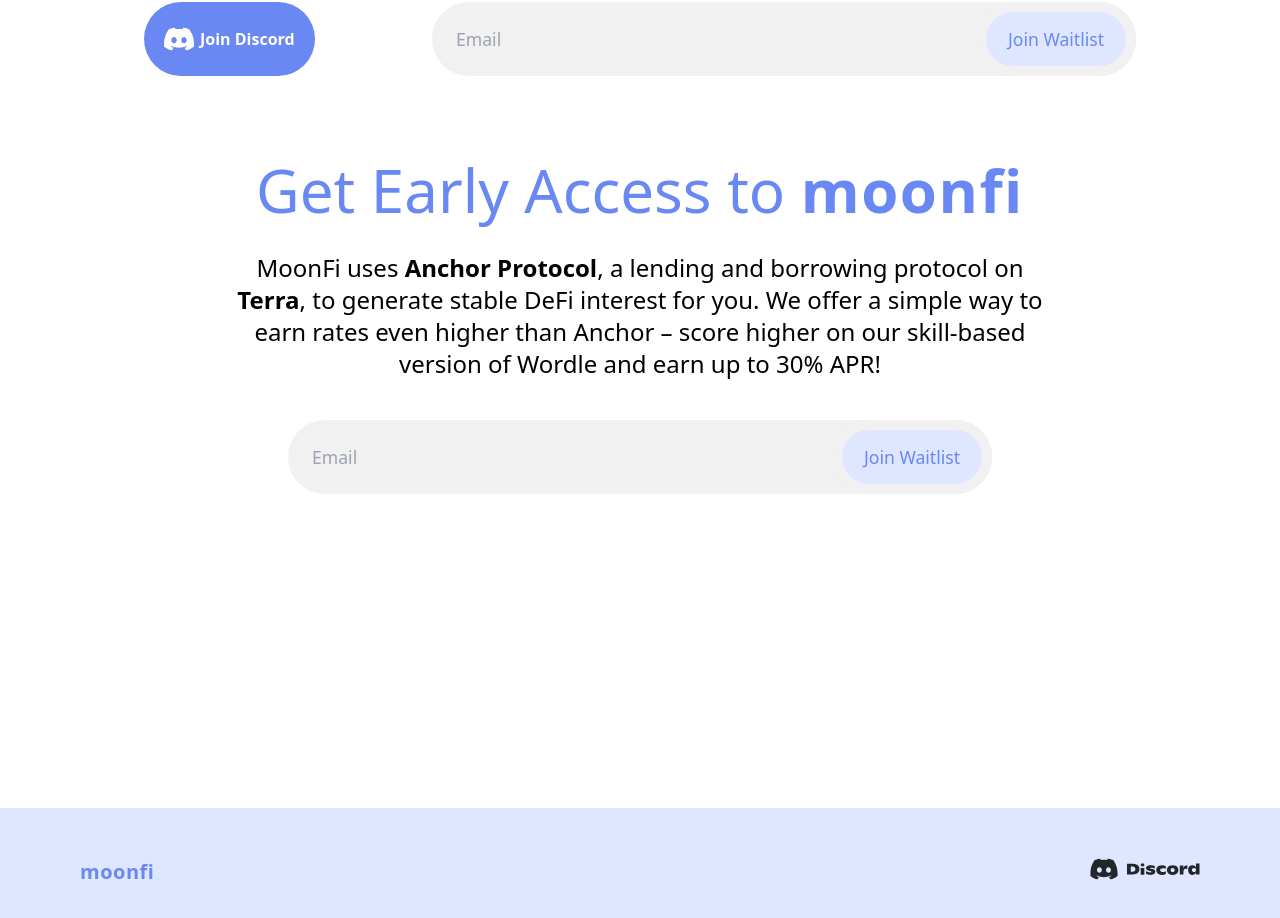
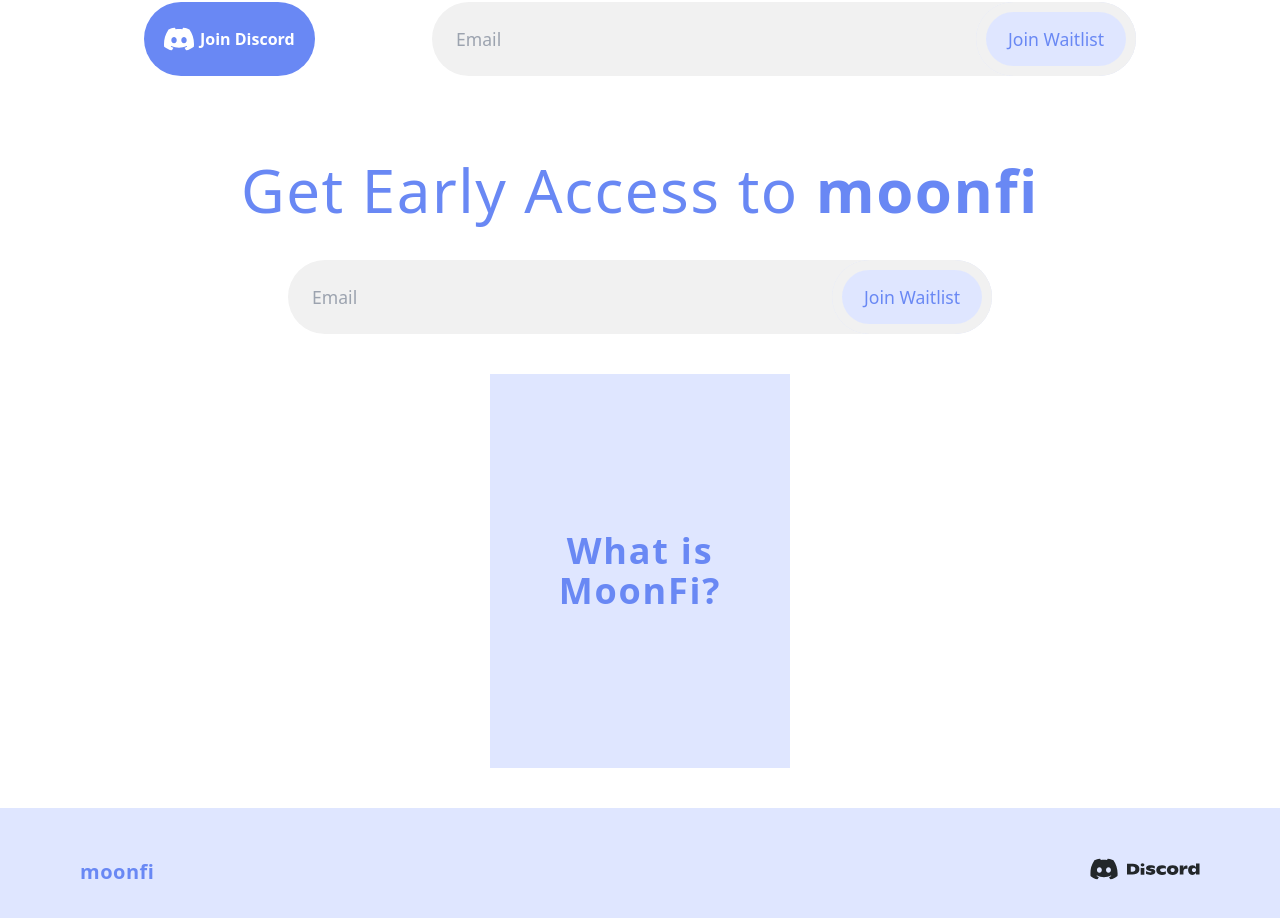
Before and after one commit to moonfi-dev/landing, a Next.js app: page / in a window 1280 px wide. Shown: the part 664-1582 px from the top of the page. Built offline with nearby package versions, Linux system fonts and the light colour scheme.

Commit message:
add card flip, fix formatting for smaller screen

```diff
--- a/next.config.js
+++ b/next.config.js
@@ -1,12 +1,10 @@
 /** @type {import('next').NextConfig} */
 module.exports = {
-  basePath: '/landing',
-  assetPrefix: '/landing/',
   env: {
     companyName: 'moonfi',
     AIRTABLE_API_KEY: 'keyFAXO0VtU5TJJps',
     AIRTABLE_BASE_KEY: 'appkVPmuqkHjI60sy',
-    DISCORD_INVITE: 'https://discord.com/',
+    DISCORD_INVITE: 'https://discord.gg/AY85vWmgev',
   },
   images: {
     loader: 'akamai',
--- a/package.json
+++ b/package.json
@@ -2,7 +2,7 @@
   "private": true,
   "scripts": {
     "dev": "next dev",
-    "build": "next build",
+    "build": "next build && next export",
     "start": "next start"
   },
   "dependencies": {
@@ -12,13 +12,13 @@
     "next": "latest",
     "next-seo": "^5.4.0",
     "react": "^17.0.2",
+    "react-card-flip": "^1.1.5",
     "react-dom": "^17.0.2"
   },
   "devDependencies": {
     "@types/node": "17.0.4",
     "@types/react": "17.0.38",
     "autoprefixer": "^10.4.0",
-    "babel-plugin-transform-define": "^2.0.1",
     "postcss": "^8.4.5",
     "prettier": "^2.5.1",
     "prettier-plugin-tailwindcss": "^0.1.1",
--- a/pages/_app.tsx
+++ b/pages/_app.tsx
@@ -33,7 +33,7 @@
                 }}
                 canonical={url}
             />
-            <Component {...pageProps} />
+            <Component {...pageProps} canonical={url} key={url} />
         </>
     )
 }
--- a/pages/index.tsx
+++ b/pages/index.tsx
@@ -3,7 +3,9 @@
 import Link from 'next/link'
 import Image from 'next/image'
 
-import React, { forwardRef, useRef } from 'react'
+import React, { useState, forwardRef, useRef } from 'react'
+import ReactCardFlip from 'react-card-flip';
+import * as CSS from 'csstype';
 
 import { Navbar } from '../components/Navbar'
 import { Footer } from '../components/Footer'
@@ -12,6 +14,13 @@
 import { Waitlist } from '../components/Waitlist'
 
 const Home: NextPage = () => {
+  const [isFlipped, setFlipped] = useState(false);
+
+  interface Style extends CSS.Properties, CSS.PropertiesHyphen {}
+  const cardContainerStyle: Style = {
+    'flex-grow': 1,
+  };
+
   return (
     <div className="bg-white min-h-screen flex flex-col">
       <Head>
@@ -24,7 +33,7 @@
           <Navbar />
           <div className="grow flex flex-col items-center justify-between justify-items-stretch text-center lg:px-36 px-12 pb-5">
             <Header />
-            <div className="flex flex-row sm:w-full justify-between justify-items-stretch lg:mb-10 md:mb-8 mb-2">
+            <div className="flex flex-row sm:w-full justify-between justify-items-stretch lg:mb-10 md:mb-8 mb-2 mt-5">
               <Link href={process.env.DISCORD_INVITE!}>
                   <a className='md:flex hidden g:w-auto px-5 py-2 rounded-full bg-main-color text-white font-semibold items-center justify-center'>
                     <Image className="flex" src="/discordLogo.svg" height={30} width={30} />
@@ -40,16 +49,36 @@
           </div>
         </div>
         <div className="h-screen flex flex-col">
-          <div id="#waitlist-page" className="m-auto items-center justify-center text-center lg:px-56 md:px-48 sm:px-36 px-12 pt-6">
-            <h1 className="lg:text-6xl text-4xl text-main-color mb-8">
-              Get Early Access to <span className="font-bold tracking-wide">{process.env.companyName}</span>
+          <div id="#waitlist-page" className="shrink m-auto items-center justify-center text-center lg:px-56 md:px-48 sm:px-36 px-12 pt-6">
+            <h1 className="lg:text-6xl text-4xl text-main-color tracking-wide">
+              Get Early Access to <span className="font-bold">{process.env.companyName}</span>
             </h1>
-            <p className="lg:text-2xl md:text-xl text-md">
-              MoonFi uses <a className="font-bold" href="https://www.anchorprotocol.com/" target="_blank" rel="noopener noreferrer">Anchor Protocol</a>, a lending and borrowing protocol on <a className="font-bold" href="https://www.terra.money/" target="_blank" rel="noopener noreferrer">Terra</a>, to generate stable DeFi interest for you. We offer a simple way to earn rates even higher than Anchor – score higher on our skill-based version of Wordle and earn up to 30% APR!
-            </p>
           </div>
-          <div className="flex-1 mx-auto mt-10 grow">
+          <div className="shrink mx-auto my-10">
             <Waitlist/>
+          </div>
+          <div className="flex-1 glow flex flex-col mb-10">
+            <ReactCardFlip
+              containerStyle={{
+                'flex': 1,
+                'flex-grow': 1,
+                'margin': 'auto',
+                'max-width': '400px',
+                'min-width': '300px',
+                'background-color': 'var(--secondary-color)',
+              }}
+              flipSpeedBackToFront={0.5} flipSpeedFrontToBack={0.5} isFlipped={isFlipped} flipDirection="vertical">
+              <button className="h-full w-full" onClick={() => setFlipped(true)}>
+                <h1 className="no-scrollbar inset-0 overflow-auto m-auto lg:text-4xl text-2xl text-main-color font-bold tracking-wider	">What is<br/>MoonFi?</h1>
+              </button>
+              <button className="flex h-full w-full" onClick={() => setFlipped(false)}>
+                <div className="scrollbar absolute inset-0 overflow-auto m-5">
+                  <p className="lg:text-xl md:text-l text-md text-left">
+                    MoonFi uses <a className="font-bold" href="https://www.anchorprotocol.com/" target="_blank" rel="noopener noreferrer">Anchor Protocol</a>, a lending and borrowing protocol on <a className="font-bold" href="https://www.terra.money/" target="_blank" rel="noopener noreferrer">Terra</a>, to generate stable DeFi interest for you. We offer a simple way to earn rates even higher than Anchor – score higher on our skill-based version of Wordle and earn up to 30% APR!
+                  </p>
+                </div>
+              </button>
+            </ReactCardFlip>
           </div>
           <div className="mt-auto">
             <Footer/>
--- a/tailwind.config.js
+++ b/tailwind.config.js
@@ -1,3 +1,5 @@
+const plugin = require('tailwindcss/plugin')
+
 module.exports = {
   content: [
     './pages/**/*.{js,ts,jsx,tsx}',
@@ -12,4 +14,17 @@
       },
     },
   },
+  plugins: [
+    plugin(function({ addUtilities }) {
+      addUtilities({
+        '.no-scrollbar::-webkit-scrollbar': {
+          'display': 'none', /* Chrome, Safari and Opera */
+        },
+        '.no-scrollbar': {
+          '-ms-overflow-style': 'none', /* IE and Edge */
+          'scrollbar-width': 'none', /* Firefox */
+        },
+      })
+    })
+  ]
 }
```
Also changed, not shown: components/Footer.jsx (+7 -0 lines), 5 other files (tests, documents, lock files or other folders).
